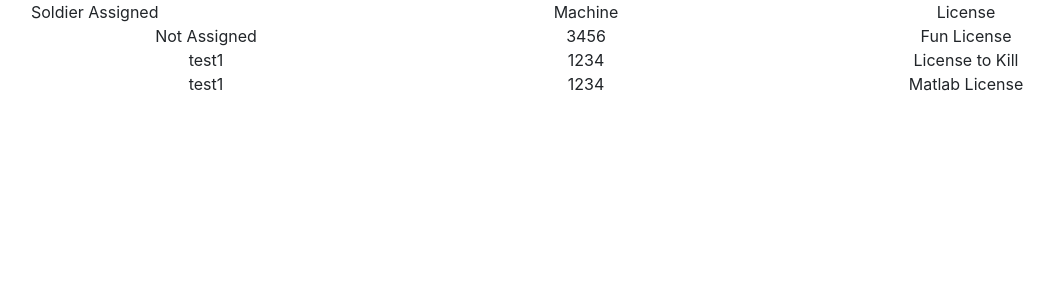
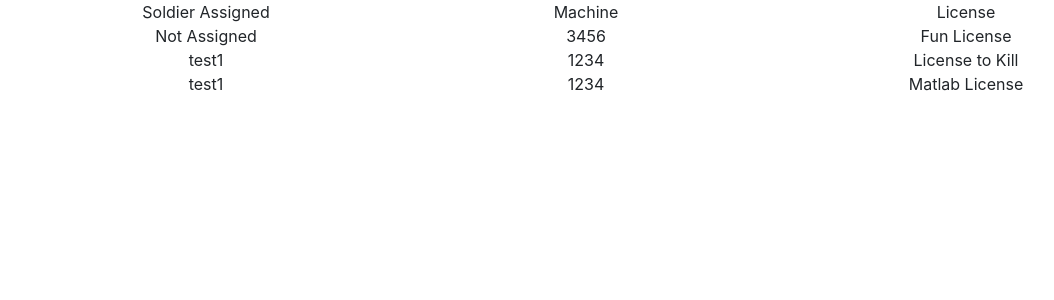
Before and after one commit to Wild-Koala-LLC/LicenseMgmt, a Django app: page / in a window 1280 px wide. Shown: the part 56-356 px from the top of the page, without its empty margins (54-1108 px from the left). Run offline with Django 3.2, Linux system fonts and the light colour scheme; data comes from the database, SQL or seed files in the repository; some libraries are stand-ins or nearby versions.

Commit message:
Final push for the day... mostly complete app

```diff
--- a/dashboard/templates/assign_licenses.html
+++ b/dashboard/templates/assign_licenses.html
@@ -4,5 +4,7 @@
 
 {% block content %}
 
-boom
+What's the point of this? Just go to the admin page and make your stuff...
+type "localhost:8000/admin" in the browser and log in.
+
 {% endblock %}
--- a/dashboard/templates/assigned.html
+++ b/dashboard/templates/assigned.html
@@ -1,16 +1,15 @@
 {% extends "base.html" %}
-
-{% load static %} <!-- For some reason I can't load my own css rn?? -->
-
-<link rel="stylesheet" type="text/css" href="{% static 'dashboard/twiggy_style.css'%}"
 
 {% block content %}
 
+{% load static %}
+<link rel="stylesheet" type="text/css" href="{% static 'dashboard/css/twiggy_style.css' %}">
+
 <div class="container">
   <div class="row">
-    <div class="col twiggy-column">Soldier Assigned</div>
-    <div class="col" style="text-align: center;">Machine</div>
-    <div class="col" style="text-align: center;">License</div>
+    <div class="col center">Soldier Assigned</div>
+    <div class="col center">Machine</div>
+    <div class="col center">License</div>
   </div>
 </div>
 
--- a/dashboard/templates/remaining.html
+++ b/dashboard/templates/remaining.html
@@ -4,7 +4,7 @@
 
 {% block content %}
 
-{% load static %} <!-- For some reason I can't load my own css rn?? -->
+{% load static %}
 <link rel="stylesheet" type="text/css" href="{% static 'dashboard/css/twiggy_style.css' %}">
 
 <div class="container-fluid">
```
